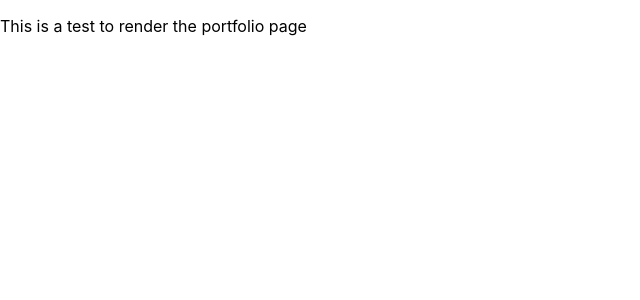
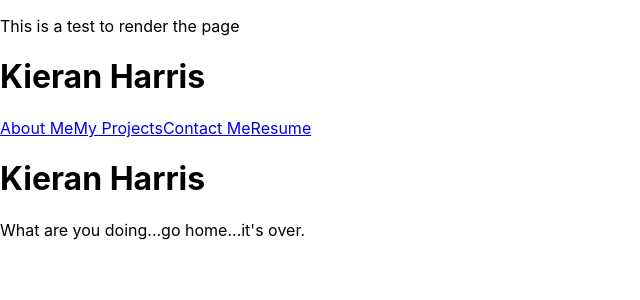
Before and after one commit to kieranh971/React-Portfolio, a React (Create React App) app in the folder my-portfolio/: page / in a window 1280 px wide. Shown: the top 300 px of the page, without its empty margins (0-640 px from the left). Built offline with nearby package versions, Linux system fonts and the light colour scheme.

Commit message:
Adding test code to ensure react portfolio works

```diff
--- a/my-portfolio/src/components/Nav.js
+++ b/my-portfolio/src/components/Nav.js
@@ -5,10 +5,10 @@ export default function Nav({ currentPage, setCurrentPage }) {
             <div className="nav-container">
                 <h1>Kieran Harris</h1>
                 <div className="nav-line">
-                    <a href="1" onClick={() => setCurrentPage("AboutMe")} id={currentPage === "AboutMe" ? "active-page" : "nav-anchor"}>About Me</a>
-                    <a href="1" onClick={() => setCurrentPage("MyProjects")} id={currentPage === "MyProjects" ? "active-page" : "nav-anchor"}>My Projects</a>
-                    <a href="1" onClick={() => setCurrentPage("ContactMe")} id={currentPage === "ContactMe" ? "active-page" : "nav-anchor"}>Contact Me</a>
-                    <a href="1" onClick={() => setCurrentPage("Resume")} id={currentPage === "Resume" ? "active-page" : "nav-anchor"}>Resume</a>
+                    <a href="#1" onClick={() => setCurrentPage("AboutMe")} id={currentPage === "AboutMe" ? "active-page" : "nav-anchor"}>About Me</a>
+                    <a href="#1" onClick={() => setCurrentPage("MyProjects")} id={currentPage === "MyProjects" ? "active-page" : "nav-anchor"}>My Projects</a>
+                    <a href="#1" onClick={() => setCurrentPage("ContactMe")} id={currentPage === "ContactMe" ? "active-page" : "nav-anchor"}>Contact Me</a>
+                    <a href="#1" onClick={() => setCurrentPage("Resume")} id={currentPage === "Resume" ? "active-page" : "nav-anchor"}>Resume</a>
                 </div>
             </div>
     )
--- a/my-portfolio/src/components/Portfolio.js
+++ b/my-portfolio/src/components/Portfolio.js
@@ -6,10 +6,26 @@ import Resume from "./pages/Resume";
 import Nav from "./Nav";
 
 function Portfolio() {
+    const [currentPage, setCurrentPage] = useState("AboutMe");
+
+
+    const renderPortfolio = () => {
+        if (currentPage === "AboutMe") {
+            return <AboutMe/>;
+        } else if (currentPage === "MyProjects") {
+            return <MyProjects/>;
+        } else if (currentPage === "ContactMe") {
+            return <ContactMe/>;
+        } else if (currentPage === "Resume") {
+            return <Resume/>;
+        }
+    };
 
     return (
         <div className="container">
-            <p> This is a test to render the portfolio page </p>
+            <p> This is a test to render the page </p>
+            <Nav currentPage={currentPage} setCurrentPage={setCurrentPage} />
+            {renderPortfolio()}
         </div>
     );
 
--- a/my-portfolio/src/components/pages/AboutMe.js
+++ b/my-portfolio/src/components/pages/AboutMe.js
@@ -0,0 +1,10 @@
+import React from "react";
+
+export default function AboutMe(){
+    return (
+        <div className="container">
+            <h1>Kieran Harris</h1>
+            <p>What are you doing...go home...it's over.</p>
+        </div>
+    );
+}
--- a/my-portfolio/src/components/pages/ContactMe.js
+++ b/my-portfolio/src/components/pages/ContactMe.js
@@ -0,0 +1,10 @@
+import React, { useState } from "react";
+
+export default function ContactMe() {
+    return (
+        <div>
+            <h2>Contact Me</h2>
+            <p>The only thing cooler than emails is real mail.</p>
+        </div>
+    )
+}
--- a/my-portfolio/src/components/pages/MyProjects.js
+++ b/my-portfolio/src/components/pages/MyProjects.js
@@ -0,0 +1,10 @@
+import React from "react";
+
+export default function Projects() {
+    return(
+        <div>
+            <h1>My Projects</h1>
+            <p>It would be nice to have something I was proud of</p>
+        </div>
+    )
+}
--- a/my-portfolio/src/components/pages/Resume.js
+++ b/my-portfolio/src/components/pages/Resume.js
@@ -0,0 +1,7 @@
+export default function Resume(){
+    return (
+        <div className="container">
+            <p>And this is where a resume would go...IF I HAD ONE</p>
+        </div>
+    )
+}
```
